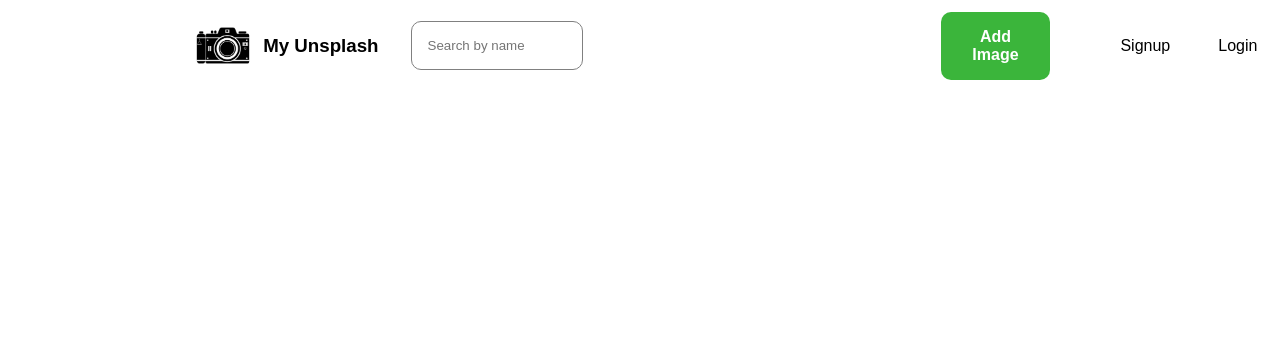
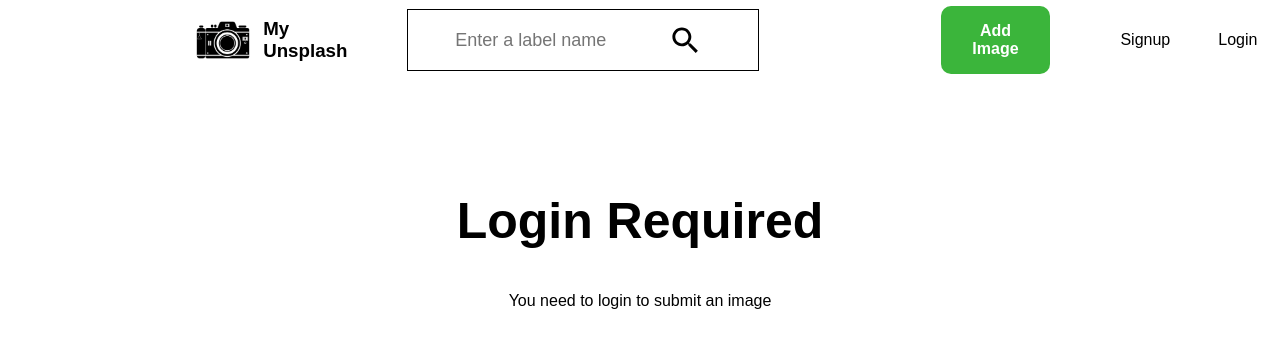
Before and after one commit to KoyuncuSinan/unsplash-demo, a React (Create React App) app in the folder client/: page /post in a window 1280 px wide. Shown: the top 348 px of the page. Built offline with nearby package versions, Linux system fonts and the light colour scheme.

Commit message:
Insert effective searchbar, fix a single page issue and change form styles

```diff
--- a/client/src/App.js
+++ b/client/src/App.js
@@ -9,6 +9,9 @@ import ImageSingle from "../src/pages/ImageSingle"
 import "../src/style/index.css"
 import "../src/style/homepage.css"
 import "../src/style/singlePage.css"
+import "../src/style/searchbar.css"
+import "../src/style/postImage.css"
+import "../src/style/form.css"
 
 export default function App(){
     return(
--- /dev/null
+++ b/client/src/components/SearchBar.js
@@ -0,0 +1,61 @@
+import React, { useState } from "react";
+import SearchIcon from "@mui/icons-material/Search";
+import CloseIcon from "@mui/icons-material/Close";
+
+export default function SearchBar({ placeholder, data }) {
+  const [filteredData, setFilteredData] = useState([]);
+  const [wordEntered, setWordEntered] = useState("");
+
+  const handleFilter = (event) => {
+    const searchWord = event.target.value;
+    setWordEntered(searchWord);
+    const newFilter = data.filter((value) => {
+      return value.label.toLowerCase().includes(searchWord.toLowerCase());
+    });
+    if (searchWord === "") {
+      setFilteredData([]);
+    } else {
+      setFilteredData(newFilter);
+    }
+  };
+
+  const clearInput = () => {
+    setFilteredData([]);
+    setWordEntered("");
+  };
+
+  return (
+    <div className="search">
+      <div className="searchInputs">
+        <input
+          type="text"
+          placeholder={placeholder}
+          value={wordEntered}
+          onChange={handleFilter}
+        />
+        <div className="searchIcon">
+          {filteredData.length === 0 ? (
+            <SearchIcon />
+          ) : (
+            <CloseIcon id="clearBtn" onClick={clearInput} />
+          )}
+        </div>
+      </div>
+      {filteredData.length != 0 && (
+        <div className="dataResult">
+          {filteredData.slice(0, 15).map((value, key) => {
+            return (
+              <a
+                className="dataItem"
+                href={`http://localhost:3000/${value._id}`}
+                target="_blank"
+              >
+                <p>{value.label}</p>
+              </a>
+            );
+          })}
+        </div>
+      )}
+    </div>
+  );
+}
--- a/client/src/pages/ImageSingle.js
+++ b/client/src/pages/ImageSingle.js
@@ -1,6 +1,7 @@
 import React, { useState, useEffect } from "react";
 import { useNavigate, useParams } from "react-router-dom";
 import jwt_decode from "jwt-decode";
+import DeleteIcon from '@mui/icons-material/Delete';
 
 export default function ImageSingle() {
   const [imagePage, setImagePage] = useState("");
@@ -9,9 +10,11 @@ export default function ImageSingle() {
   const { id } = useParams();
 
   const token = localStorage.getItem("token");
+  let userId = null
+  if (token){
+    userId = jwt_decode(token).id;
 
-
-  const userId = jwt_decode(token).id;
+  }
 
   useEffect(() => {
     if (token) {
@@ -61,12 +64,15 @@ export default function ImageSingle() {
       {imagePage.length !== 0 ? (
         <div key={imagePage._id} id= "single-container">
           <h2 className="pageLabel">{imagePage.label}</h2>
+          <div className="icon-container">
           <img src={imagePage.imagePath} className="singleImage"></img>
-          <div id= "single-buttons">
-            <button id="download-button">Download Image</button>
-            {imagePage.owner === userId && (
-              <button className="delete-button" onClick={deleteImage}>Delete Image</button>
+
+            {token && imagePage.owner === userId && (
+                <DeleteIcon onClick={deleteImage} className="deleteIcon"/>
+
+
             )}
+
           </div>
         </div>
       ) : (
--- a/client/src/pages/Navbar.js
+++ b/client/src/pages/Navbar.js
@@ -1,10 +1,12 @@
 import React, {useState,useEffect} from "react";
 import { useNavigate } from "react-router-dom";
 import logo from "../style/camera.png"
+import SearchBar from "../components/SearchBar";
 
 export default function Navbar(){
     const [isLogin, setIsLogin] = useState(false);
     const navigate = useNavigate();
+    const [images, setImages] = useState([])
 
     useEffect(() => {
         const token = localStorage.getItem("token")
@@ -12,6 +14,28 @@ export default function Navbar(){
             setIsLogin(token)
         }
     },[localStorage.getItem("token")]);
+
+    useEffect(() => {
+        const getImages = async () => {
+            try{
+                const res = await fetch("http://localhost:3001",{
+                    method: "GET",
+                    headers:{
+                        "Content-Type": "application/json",
+                    }
+                });
+                const data = await res.json();
+                if(data){
+                    console.log(data)
+                    setImages(data)
+                }
+            } catch(err){
+                console.log(err);
+                return err;
+            }
+        };
+        getImages();
+    }, [])
 
     const logout = () => {
         localStorage.removeItem("token");
@@ -25,7 +49,7 @@ export default function Navbar(){
         <div className="title-input">
             <img src = {logo} alt="logo" className="logo" onClick={() => navigate("/")}/>
             <h3 onClick={() => navigate("/")}>My Unsplash</h3>
-            <input placeholder="Search by name" type= "search"></input>
+            <SearchBar placeholder="Enter a label name" data= {images}/>
         </div>
             <a onClick={() => navigate("/post")} className= "add-image">Add Image</a>
             {isLogin ? (
@@ -35,5 +59,6 @@ export default function Navbar(){
                 <a onClick={() => navigate("/login")} className= "register">Login</a>
             </div>}
         </nav>
+
     )
 }
--- a/client/src/pages/PostImage.js
+++ b/client/src/pages/PostImage.js
@@ -50,6 +50,7 @@ export default function PostImage(){
         <>
             {isLogin ? (
                 <form onSubmit={handleSubmit} className= "form">
+                <h2>Submit Your Image</h2>
                     <div className="inputs">
                         <label htmlFor="label">Label for your image</label>
                         <input
@@ -72,7 +73,10 @@ export default function PostImage(){
                     </div>
                     <button type="submit">Submit</button>
                 </form>
-            ) : "Please login to submit an image"}
+            ) : <div className="signup-error">
+                    <h2>Login Required</h2>
+                    <p>You need to login to submit an image</p>
+                </div>}
         </>
     )
 
--- /dev/null
+++ b/client/src/style/form.css
@@ -0,0 +1,54 @@
+.form{
+    width: 20%;
+    text-align: center;
+    margin: 10rem auto;
+    background-color: antiquewhite;
+    padding: 2rem;
+    border-radius: 10px;
+    font-family: "Alegraya", sans-serif;
+    box-shadow: rgba(6, 24, 44, 0.4) 0px 0px 0px 2px, rgba(6, 24, 44, 0.65) 0px 4px 6px -1px, rgba(255, 255, 255, 0.08) 0px 1px 0px inset;
+
+}
+.form h1{
+    margin-bottom: 2rem;
+}
+
+.form h2{
+    margin-bottom:3rem;
+}
+
+.inputs{
+    display: flex;
+    flex-direction: column;
+    text-align: left;
+    width: 90%;
+    margin: 0 auto;
+    margin-bottom: 2rem;
+
+}
+
+.inputs input{
+    margin-top: 0.3rem;
+    height: 1.5rem;
+    border-radius: 5px;
+    font: inherit;
+    border: none;
+    border: 1px rgb(84, 17, 17) solid;
+
+}
+
+.form button{
+    font: inherit;
+    background-color: rgb(84, 17, 17);
+    padding: 1rem 3rem 1rem 3rem;
+    color: white;
+    border-radius: 5px;
+}
+.form button:hover{
+    cursor: pointer;
+    background-color: rgb(125, 32, 32);;
+}
+
+#imagePath{
+    border: none;
+}
--- a/client/src/style/index.css
+++ b/client/src/style/index.css
@@ -10,8 +10,8 @@ nav{
     position: fixed;
     justify-content: space-evenly;
     display: flex;
-    max-width: 90%;
     max-width: 100%;
+    max-height: 10%;
     align-items: center;
     top: 0;
     margin: 0 auto;
@@ -112,8 +112,8 @@ a,.title-input h3, img:hover{
     width: 80%;
     padding: 16px;
     color: #fff;
-    font-size: 18px;
-    font-weight: bold;
+    font-size: 25px;
+    font-weight: 400;
     text-align: center;
     transform: translate(-50%, -50%);
     opacity: 0;
@@ -125,7 +125,7 @@ a,.title-input h3, img:hover{
     opacity: 0.9;
 }
 .homeImage:hover{
-    filter: brightness(70%);
+    filter: brightness(60%);
 }
   .homeImage{
     width: 100%;
--- /dev/null
+++ b/client/src/style/postImage.css
@@ -0,0 +1,9 @@
+.signup-error{
+    width: 30%;
+    margin: 0 auto;
+    margin-top: 12rem;
+    text-align: center;
+}
+.signup-error h2{
+    font-size: 50px;
+}
--- /dev/null
+++ b/client/src/style/searchbar.css
@@ -0,0 +1,73 @@
+.search{
+    margin-left: 2rem;
+    position: relative;
+}
+
+.searchInputs {
+    display: flex;
+    border: black 1px solid;
+
+  }
+
+  .search input {
+    background-color: white;
+    border: 0;
+    border-radius: 2px;
+    border-top-right-radius: 0px;
+    border-bottom-right-radius: 0px;
+    font-size: 18px;
+    padding: 15px;
+    height: 30px;
+    width: 50%;
+  }
+
+  .searchIcon {
+    height: 60px;
+    width: 50px;
+    background-color: white;
+    display: grid;
+    place-items: center;
+  }
+
+  input:focus {
+    outline: none;
+  }
+  .searchIcon svg {
+    font-size: 35px;
+  }
+
+  .dataResult {
+    height: 200px;
+    margin-bottom: -12.5rem;
+    background-color: white;
+    overflow: hidden;
+    overflow-y: auto;
+  }
+
+  .dataResult::-webkit-scrollbar {
+    display: none;
+  }
+
+  .dataResult .dataItem {
+    width: 100%;
+    height: 50px;
+    display: flex;
+    align-items: center;
+    color: black;
+  }
+
+  .dataItem p {
+    margin-left: 10px;
+  }
+  a {
+    text-decoration: none;
+  }
+
+  .dataItem:hover{
+    background-color: lightgrey;
+  }
+
+
+  #clearBtn {
+    cursor: pointer;
+  }
--- a/client/src/style/singlePage.css
+++ b/client/src/style/singlePage.css
@@ -8,13 +8,20 @@
 }
 
 #single-container{
-    max-width: 50%;
-    max-height: 50%;
+    max-width: 70%;
+    max-height: 70%;
     margin: 0 auto;
 }
-.singleImage{
+
+.icon-container{
     max-width: 50%;
     max-width: 50%;
+    margin: 0 auto;
+}
+
+.singleImage{
+    max-width: 100%;
+    max-width: 100%;
 }
 
 .singleImage:hover{
@@ -26,30 +33,7 @@
     margin: 1rem auto;
 }
 
-#single-buttons{
-    display: flex;
-}
 
-.delete-button{
-    border-radius: 8px;
-    padding: 0.4rem;
-    max-width: 20%;
-    background-color: rgb(241, 45, 45);
-    color: white;
-    font-weight: 700;
-    border: none;
-    margin: 2rem auto;
+.deleteIcon:hover{
     cursor: pointer;
-}
-
-#download-button{
-    border-radius: 8px;
-    padding: 0.4rem;
-    max-width: 20%;
-    background-color: rgb(59, 181, 59);
-    color: white;
-    font-weight: 700;
-    margin: 2rem auto;
-    border: none;
-    cursor: pointer;
-}
+  }
```
Also changed, not shown: client/src/pages/Homepage.js (+0 -10 lines), client/public/robots.txt (deleted), 1 other file (tests, documents, lock files or other folders).
